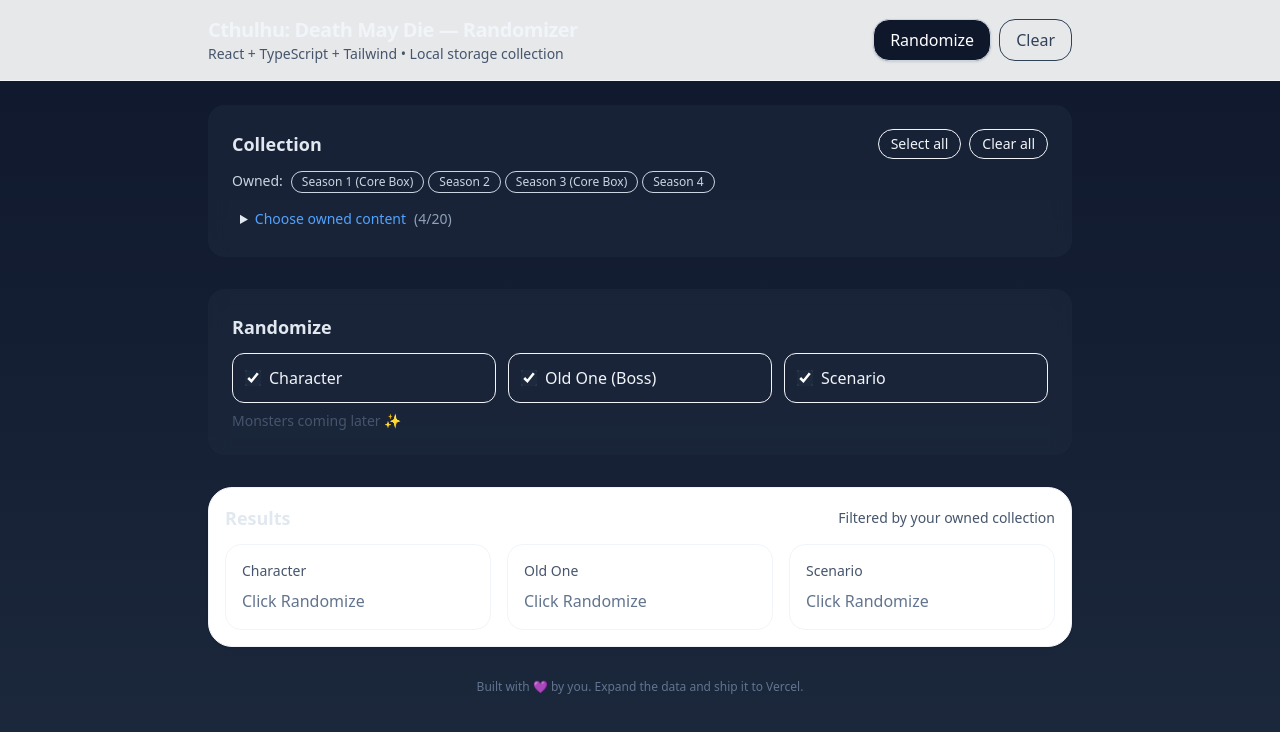
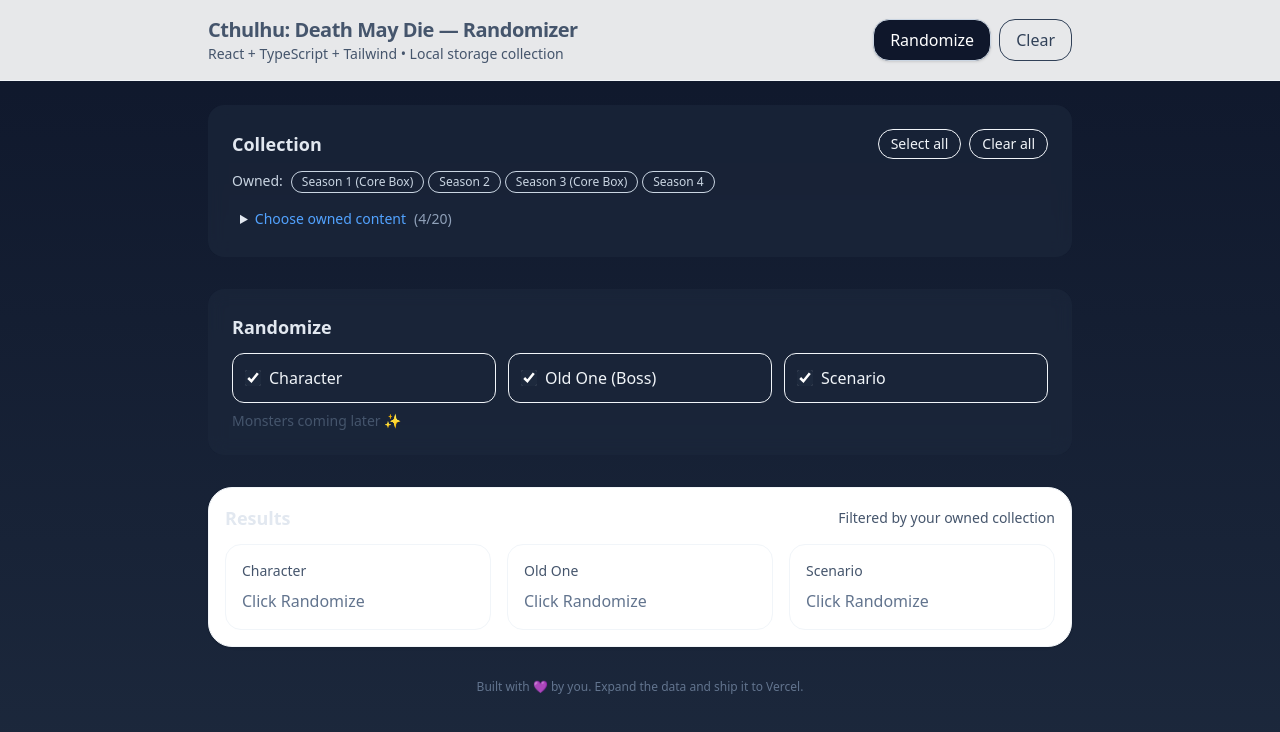
Before and after one commit to andywinn76/CDMD-Randomizer, a React (Vite) app: page / in a window 1280 px wide. Shown: the top 732 px of the page. Built offline with nearby package versions, Linux system fonts and the light colour scheme.

Commit message:
Adjust header text color

```diff
--- a/src/App.tsx
+++ b/src/App.tsx
@@ -218,7 +218,7 @@ export default function App() {
         <div className="mx-auto max-w-4xl px-4 py-4">
           <div className="flex flex-wrap items-center justify-between gap-3">
             <div>
-              <h1 className="text-xl font-bold tracking-tight">Cthulhu: Death May Die — Randomizer</h1>
+              <h1 className="text-xl font-bold tracking-tight text-slate-600">Cthulhu: Death May Die — Randomizer</h1>
               <p className="text-sm text-slate-600">React + TypeScript + Tailwind • Local storage collection</p>
             </div>
             <div className="flex items-center gap-2">
```
